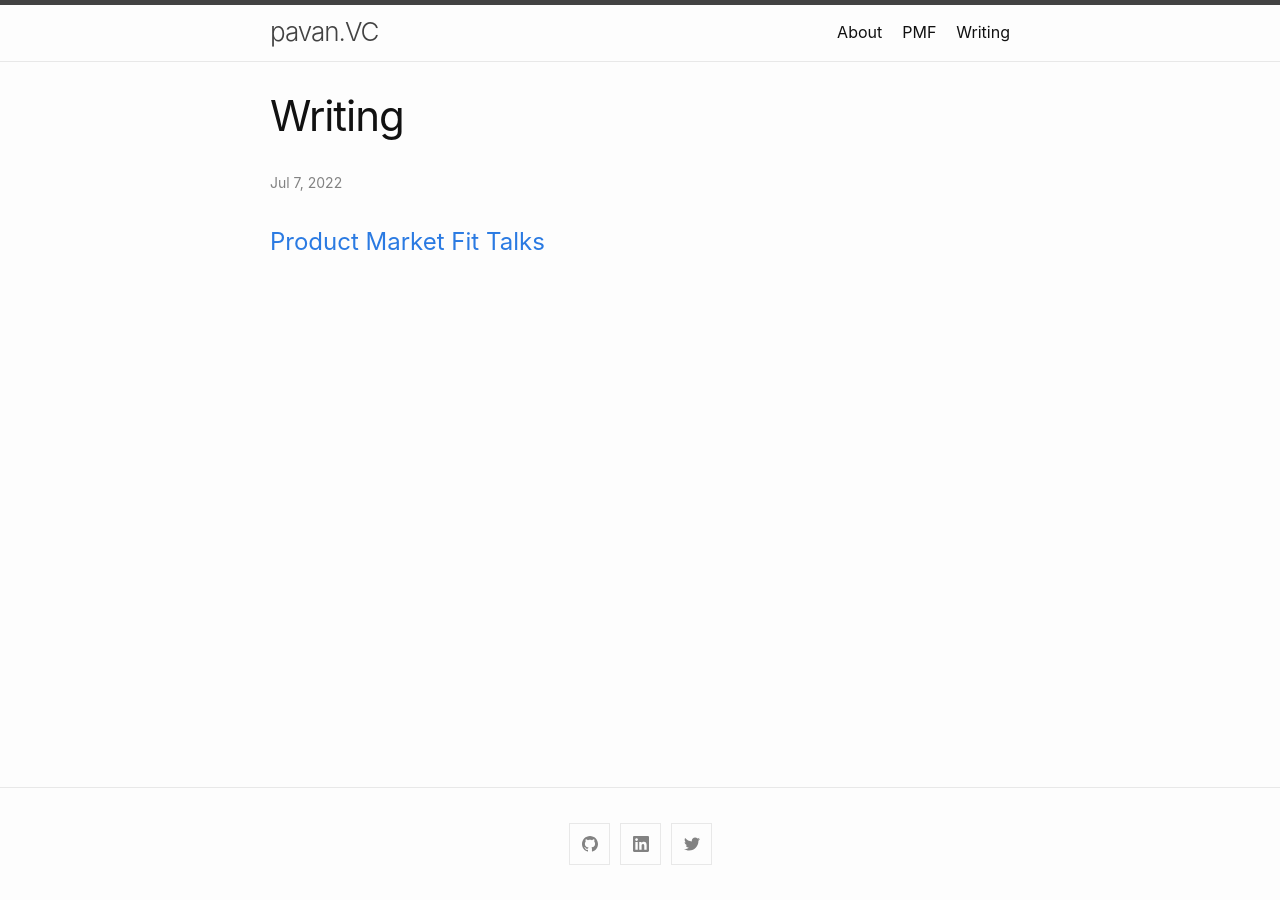
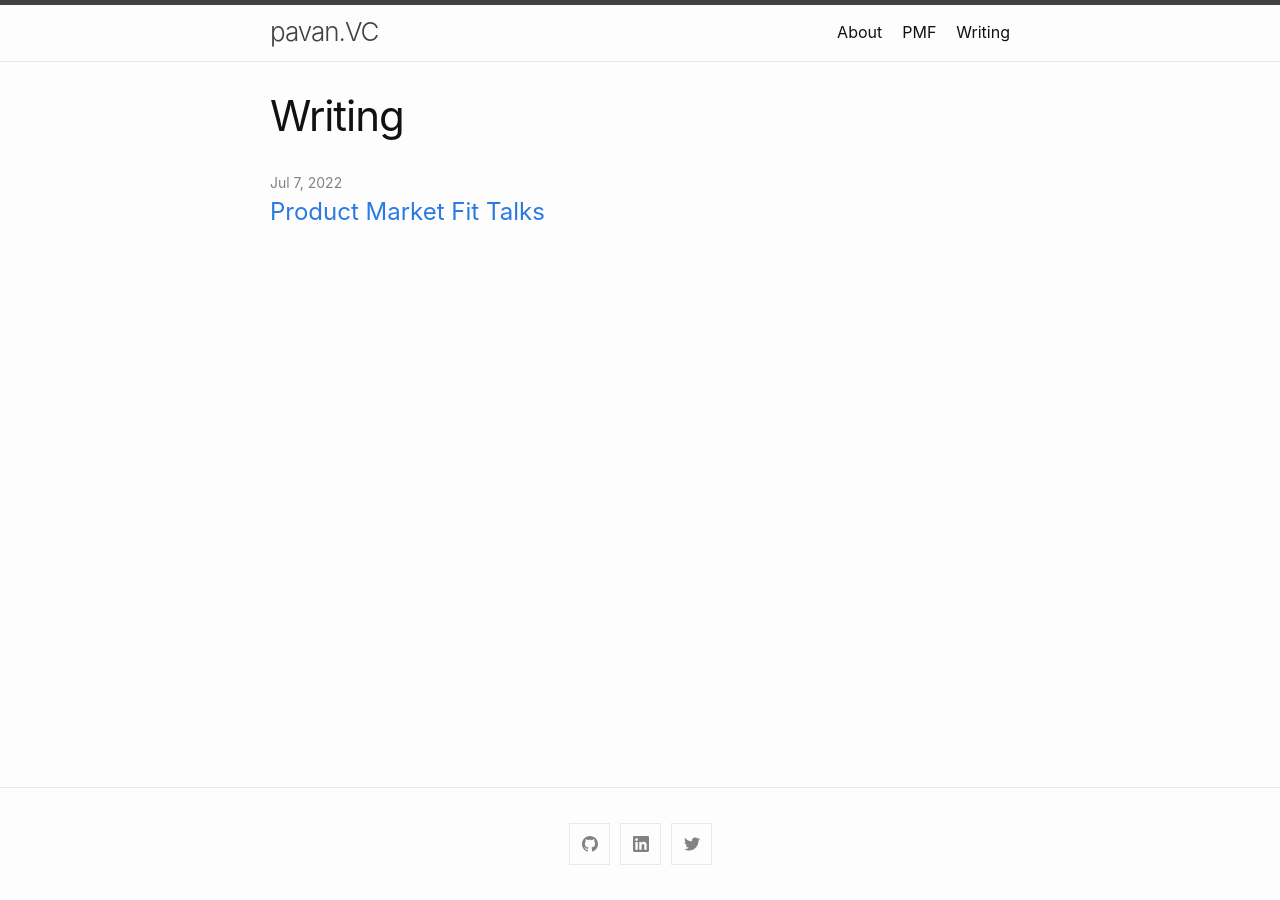
Before and after one commit to katpavan/katpavan.github.io, a Jekyll site: the page built from writing.md, in a window 1280 px wide. Built offline with Jekyll 4.4.1, drawn with Linux system fonts in a browser that asks for light colours.

Commit message:
get rid of spacing unit for h3

```diff
--- a/_sass/minima/_layout.scss
+++ b/_sass/minima/_layout.scss
@@ -255,7 +255,9 @@
 .post-content {
   margin-bottom: $spacing-unit;
 
-  h1, h2, h3 { margin-top: $spacing-unit }
+  h3 { }
+
+  h1, h2 { margin-top: $spacing-unit }
   h4, h5, h6 { margin-top: $spacing-unit }
 
   h2 {
```
